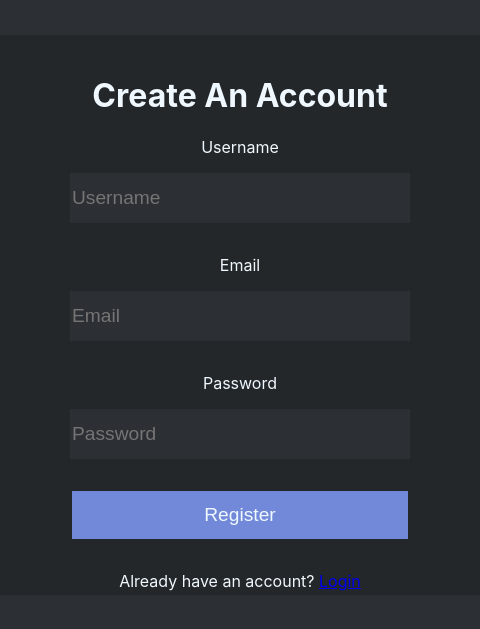
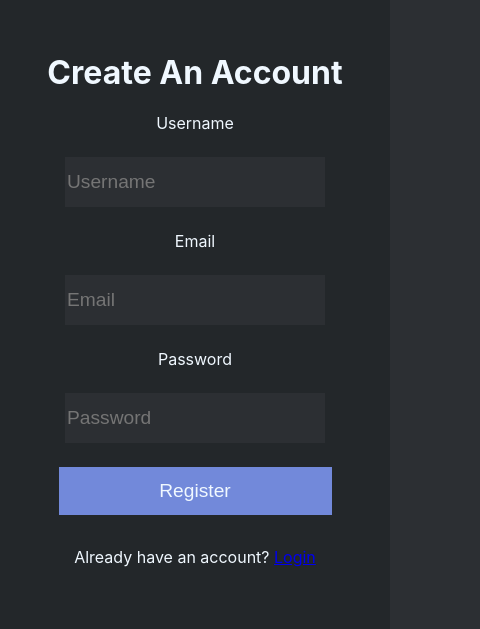
Before and after one commit to DarkHorse0311/Telefonica, a React (Create React App) app in the folder web/: page /register in a window 390 px wide. Shown: the part 125-754 px from the top of the page, 480 px wide, since content can reach past the window. Built offline with nearby package versions, Linux system fonts and the light colour scheme; no server answers.

Commit message:
readme update & some css update

```diff
--- a/web/src/css/login.css
+++ b/web/src/css/login.css
@@ -4,30 +4,21 @@
     bottom: 0;
     left: 0;
     right: 0;
+    display: flex;
+    align-items: center;
     justify-content: center;
 }
 
 .login-container {
-    margin: auto;
-    margin-top: 10rem;
-    height: 30rem;
-    width: 30rem;
-    background-color: #23272a;
-}
-
-.register-container {
-    margin: auto;
-    margin-top: 10rem;
-    height: 35rem;
-    width: 30rem;
+    min-height: 30rem;
     background-color: #23272a;
 }
 
 #login-input{
-    width: 70%;
+    width: 16rem;
     height: 3rem;
-    margin-bottom: 1rem;
     border: none;
+    margin: 0.5rem;
     background-color: #2c2f33;
     color: aliceblue;
     font-size: larger;
@@ -46,3 +37,9 @@
     opacity: 0.5;
     cursor: pointer;
 }
+
+@media only screen and (max-width: 425px) {
+    .Login {
+        background-color: #23272a;
+    }
+}
--- a/web/src/css/settings.css
+++ b/web/src/css/settings.css
@@ -129,3 +129,15 @@
     font-size: larger;
     text-decoration: solid;
 }
+
+@media only screen and (max-width: 1024px) {
+    .settings-content-item {
+        width: 80%;
+    }
+}
+
+@media only screen and (max-width: 425px) {
+    .settings-content-item {
+        width: 90%;
+    }
+}
--- a/web/src/pages/register.tsx
+++ b/web/src/pages/register.tsx
@@ -36,7 +36,7 @@ function Register() {
 	}
 	return (
 		<div className="Login">
-			<div className="register-container">
+			<div className="login-container">
 				<form onSubmit={HandleRegister}>
 					<br />
 					<h1> Create An Account </h1>
```
Also changed, not shown: 1 other file (tests, documents, lock files or other folders).
